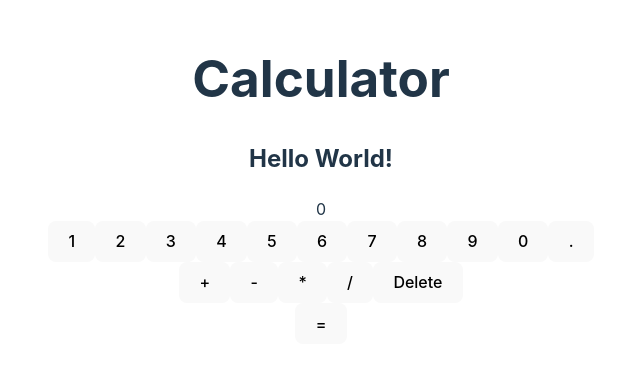
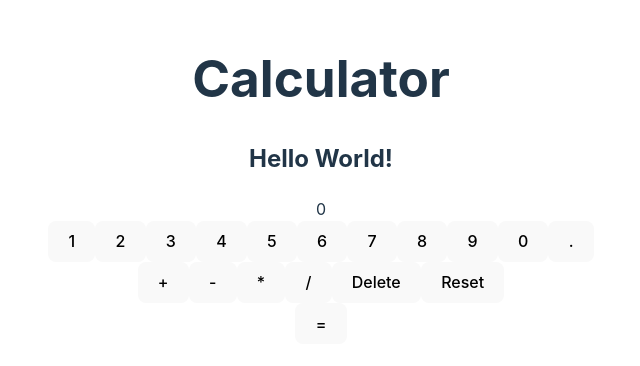
Before and after one commit to zamarz/solid-train, a React (Vite) app: page / in a window 1280 px wide. Shown: the part 220-586 px from the top of the page, without its empty margins (319-959 px from the left). Built offline with nearby package versions, Linux system fonts and the light colour scheme.

Commit message:
"Add reset button"

```diff
--- a/src/components/NumbersGrid.tsx
+++ b/src/components/NumbersGrid.tsx
@@ -1,4 +1,4 @@
-import { useEffect, useState } from "react";
+import { useState } from "react";
 
 const NumbersGrid = () => {
   const [calc, setCalc] = useState("");
@@ -19,7 +19,7 @@ const NumbersGrid = () => {
     return numbers;
   };
 
-  const updateCalc = (value: any) => {
+  const updateCalc = (value: string) => {
     if (
       (operators.includes(value) && calc === "") ||
       (operators.includes(value) && operators.includes(calc.slice(-1)))
@@ -39,6 +39,10 @@ const NumbersGrid = () => {
     const value = calc.slice(0, -1);
     setCalc(value);
     setResult(eval(value).toString());
+  };
+  const resetCalculator = () => {
+    setCalc("");
+    setResult("");
   };
 
   const calculate = () => {
@@ -74,6 +78,7 @@ const NumbersGrid = () => {
         <button onClick={() => updateCalc("*")}>*</button>
         <button onClick={() => updateCalc("/")}>/</button>
         <button onClick={deleteItem}>Delete</button>
+        <button onClick={resetCalculator}>Reset</button>
       </div>
       <div>
         <button type="submit" onClick={calculate}>
```
